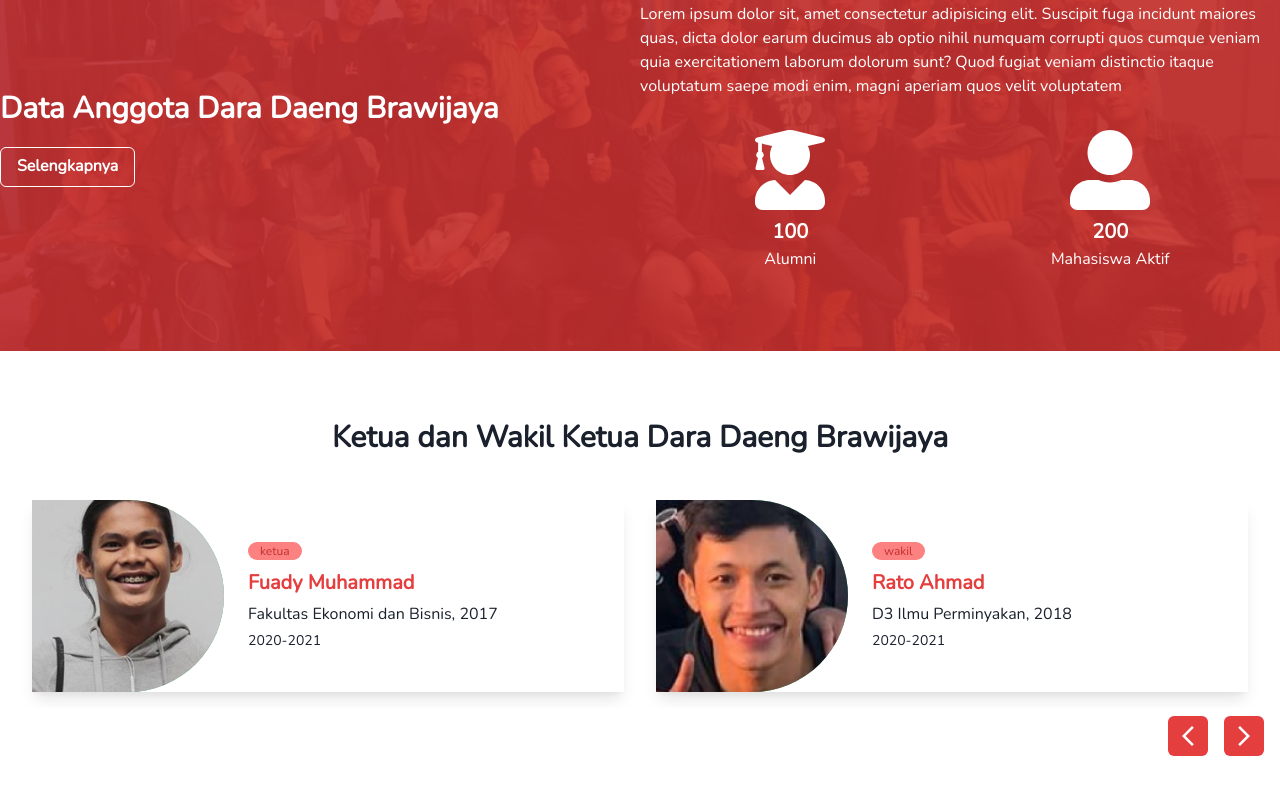
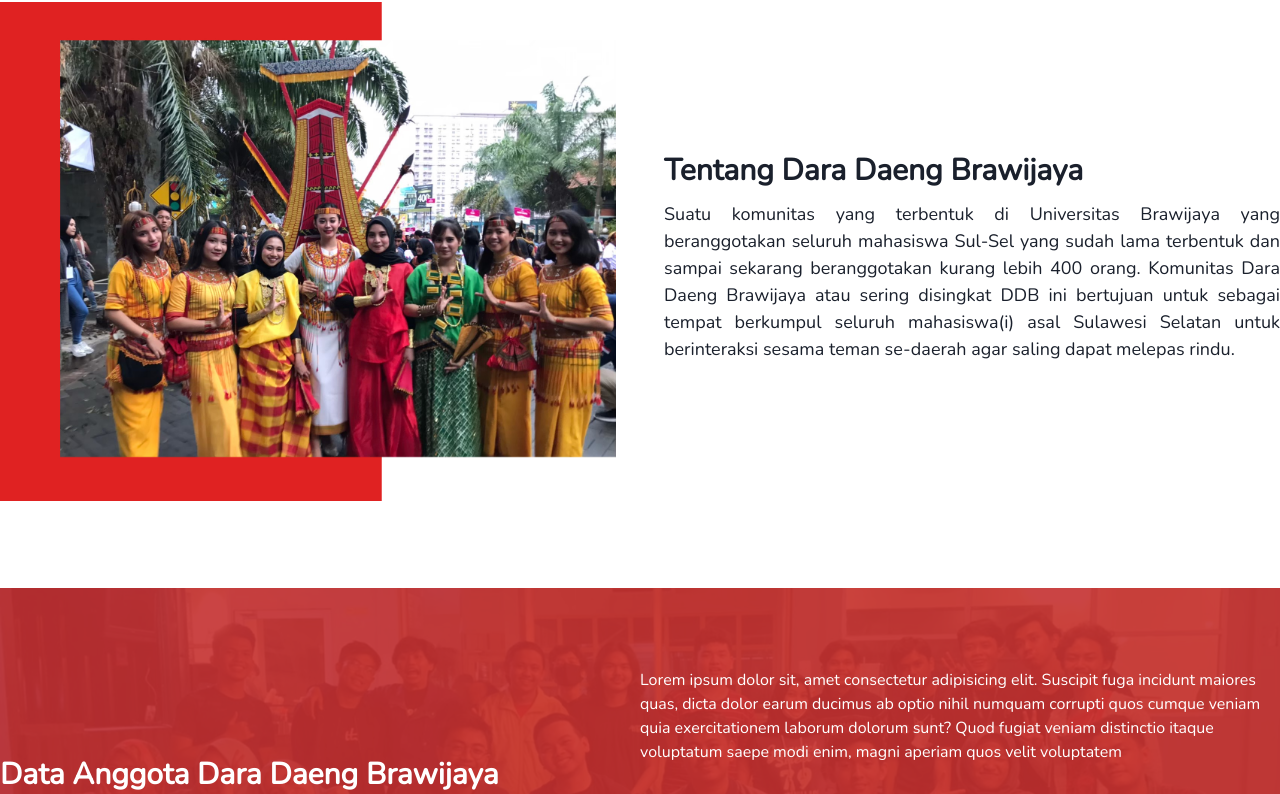
Before and after one commit to alfonsus20/ddb-nextjs, a Next.js app: page / in a window 1280 px wide. Shown: the part 878-1672 px from the top of the page. Built offline with nearby package versions, Linux system fonts and the light colour scheme.

Commit message:
feat: add about section

```diff
--- a/components/Card/Stakeholder/index.tsx
+++ b/components/Card/Stakeholder/index.tsx
@@ -1,4 +1,4 @@
-import { Box, Flex, Square, Text, VStack } from "@chakra-ui/react";
+import { Box, Circle, Flex, Square, Text, VStack } from "@chakra-ui/react";
 import Image from "next/image";
 import React from "react";
 
@@ -21,12 +21,11 @@
 }: StakeholderCardProps) => {
   return (
     <Box p={4}>
-      <Flex alignItems="center" shadow="lg">
-        <Square
+      <Flex alignItems="center" >
+        <Circle
           pos="relative"
-          size={48}
-          borderRightRadius="100%"
-          bg="green.400"
+          size={44}
+          // borderRightRadius="100%"
           flexShrink={0}
           overflow="hidden"
         >
@@ -35,9 +34,10 @@
             alt="fuady"
             layout="fill"
             objectFit="cover"
-            objectPosition="center"
+            objectPosition="top"
+            quality={100}
           />
-        </Square>
+        </Circle>
         <VStack spacing={1} align="flex-start" px={6}>
           <Box
             fontSize="xs"
@@ -57,7 +57,7 @@
           <Text>
             {faculty}, {enterYear}
           </Text>
-          <Text fontSize="sm">{period}</Text>
+          <Text fontSize="sm">Periode {period}</Text>
         </VStack>
       </Flex>
     </Box>
--- a/components/Carousel/Stakeholder/index.tsx
+++ b/components/Carousel/Stakeholder/index.tsx
@@ -48,7 +48,7 @@
           period="2020-2021"
         />
         <StakeHolderCard
-          imageURL="/pengurus/rato.jpg"
+          imageURL="/pengurus/fuady.jpg"
           name="Rato Ahmad"
           role="wakil"
           enterYear={2018}
@@ -64,7 +64,7 @@
           period="2020-2021"
         />
         <StakeHolderCard
-          imageURL="/pengurus/rato.jpg"
+          imageURL="/pengurus/fuady.jpg"
           name="Rato Ahmad"
           role="wakil"
           enterYear={2018}
@@ -80,7 +80,7 @@
           period="2020-2021"
         />
         <StakeHolderCard
-          imageURL="/pengurus/rato.jpg"
+          imageURL="/pengurus/fuady.jpg"
           name="Rato Ahmad"
           role="wakil"
           enterYear={2018}
--- a/pages/index.tsx
+++ b/pages/index.tsx
@@ -1,10 +1,15 @@
 import { Box, Button, Flex, Icon, Text } from "@chakra-ui/react";
 import type { NextPage } from "next";
 import Image from "next/image";
+import { useRef } from "react";
 import { FaUserGraduate, FaUserAlt } from "react-icons/fa";
 import { StakeHolderCarousel } from "../components/Carousel";
 
+import Kb19Image from "../public/kambud19.jpg";
+
 const Home: NextPage = () => {
+  const lazyRoot = useRef(null);
+
   return (
     <Box>
       <Flex
@@ -44,6 +49,35 @@
             Tentang Kami
           </Button>
         </Flex>
+      </Flex>
+      <Flex
+        maxW="container.xl"
+        mx="auto"
+        py={20}
+        alignItems="center"
+        columnGap={12}
+      >
+        <Box width="50%" pos="relative">
+          <Image
+            src={Kb19Image}
+            alt="tentang"
+            placeholder="blur"
+          />
+        </Box>
+        <Box width="50%">
+          <Text fontSize="3xl" mb={2} fontWeight="semibold">
+            Tentang Dara Daeng Brawijaya
+          </Text>
+          <Text textAlign="justify" fontSize="lg">
+            Suatu komunitas yang terbentuk di Universitas Brawijaya yang
+            beranggotakan seluruh mahasiswa Sul-Sel yang sudah lama terbentuk
+            dan sampai sekarang beranggotakan kurang lebih 400 orang. Komunitas
+            Dara Daeng Brawijaya atau sering disingkat DDB ini bertujuan untuk
+            sebagai tempat berkumpul seluruh mahasiswa(i) asal Sulawesi Selatan
+            untuk berinteraksi sesama teman se-daerah agar saling dapat melepas
+            rindu.
+          </Text>
+        </Box>
       </Flex>
       <Box color="white" pos="relative">
         <Image
```
Also changed, not shown: public/kambud19.jpg (added).
